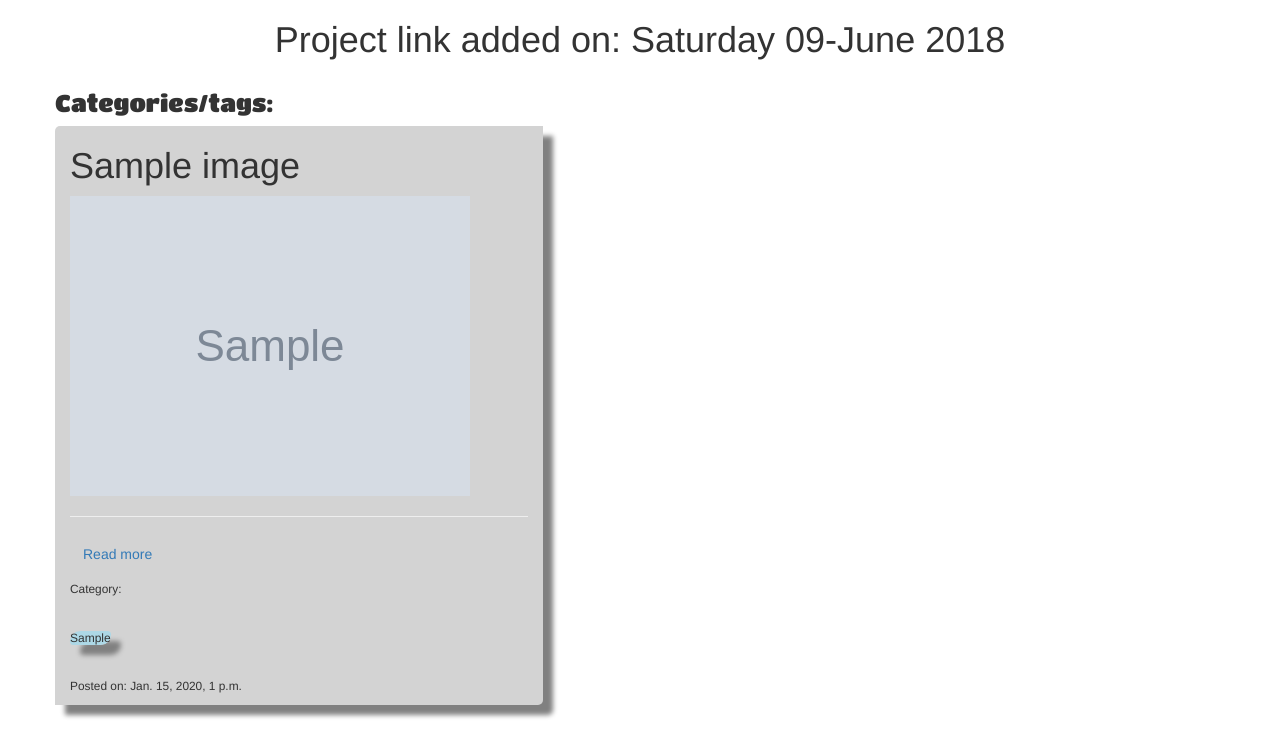
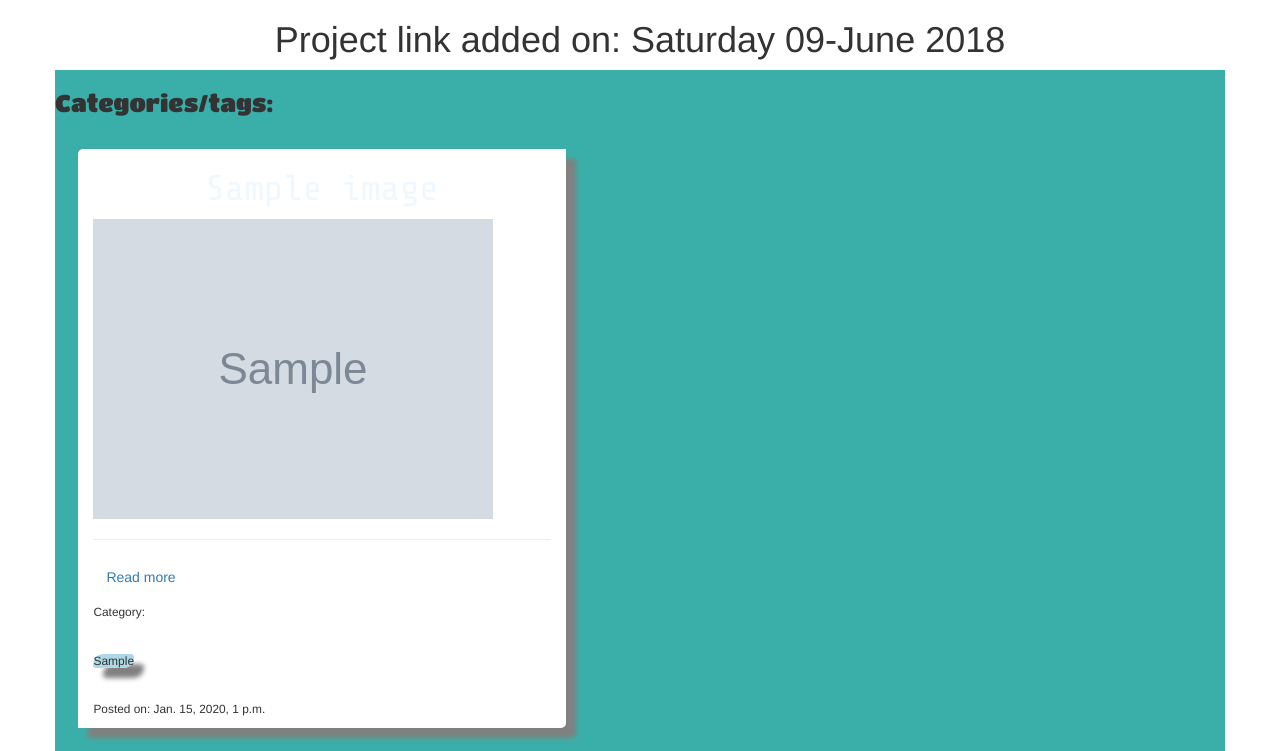
Before and after one commit to lucasLB7/Zoomin-Photos-, a Django app: page / in a window 1280 px wide. Shown: the part 52-803 px from the top of the page. Before the commit the page ends 770 px from the top, so only its background shows below. Run offline with Django 3.2, Linux system fonts and the light colour scheme; tables that the repository leaves empty hold one stand-in row (values such as "Sample post"); grey boxes marked "Sample" are stand-in pictures; some libraries are stand-ins or nearby versions.

```diff
--- a/image_viewer/templates/all_images/image.html
+++ b/image_viewer/templates/all_images/image.html
@@ -1,4 +1,4 @@
-{%extends 'projects/base.html'%}
+{%extends 'all_images/base.html'%}
 
  {% block content %}
 
--- a/image_viewer/templates/homepage.html
+++ b/image_viewer/templates/homepage.html
@@ -2,7 +2,7 @@
 
 {% block content %}
 {{block.super}}
-<div class="container">
+<div class="container home-background">
    <div class="row display-news">
 
         <h3 class="all-headers">Categories/tags:</h3>
@@ -10,8 +10,7 @@
        <!-- Loop through news -->
        {% for item in all_images %}
 
-
-       <div class="col-xs-5 col-sm-5 col-md-5 col-lg-5 articles-home">
+       <div class="col-xs-5 col-sm-5 col-md-5 col-lg-5 images-home">
            <h1 class="cardHeader">{{item.title}}</h1>
 
            {% if item.article_image.url %}
@@ -21,7 +20,7 @@
            {% endif %}
            <h2> {{news_item.title}} </h2>
            <hr>
-           <p> {{news_item.post|truncatechars:400}} <a href="/article/{{item.id}}" class="btn btn-link">Read more</a></p>
+           <p> {{news_item.post|truncatechars:400}} <a href="/image/{{item.id}}" class="btn btn-link">Read more</a></p>
                <p class="small"> Category:</p>
 
                {% for category in item.category.all%}
--- a/image_viewer/views.py
+++ b/image_viewer/views.py
@@ -27,8 +27,8 @@ def images_by_date(request, past_date):
     # if date == dt.date.today():
     #     return redirect(news_today)
 
-    project = Image.pictures_by_date(date)
-    return render(request, 'all_images/archives.html', {"date": date, "project":project})
+    img = Image.pictures_by_date(date)
+    return render(request, 'all_images/image.html', {"date": date, "img":img})
 
 
 
@@ -47,6 +47,7 @@ def search_results(request):
         message = "Oop, looks like that doesn't exist.."
         return render(request, 'projects/search.html',{"message":message})
 
+
 def image(request, image_id):
     try:
         image = Image.objects.get(id = image_id)
--- a/static/css/baseprojects.css
+++ b/static/css/baseprojects.css
@@ -8,13 +8,23 @@ font-family: 'Titan One', cursive;
 font-family: 'Mitr', sans-serif; */
 
 
+.home-background{
+  background-color: #3AAFA9;
+}
+
+.images-home{
+  box-shadow: 10px 10px 5px grey;
+  background-color:white;
+  border-radius: 5px 0 5px 0;
+  margin: 2%;
+}
+.images-home h1{
+  color: aliceblue;
+  text-align: center;
+  font-family: 'Share Tech Mono', monospace;
+}
 
 
-.articles-home {
-  box-shadow: 10px 10px 5px grey;
-  background-color: lightgrey;
-  border-radius: 5px 0 5px 0;
-}
 .articles-home h2 {
   text-align: center
 }
```
Also changed, not shown: media/view_images/mount-kenya.jpg (added).
